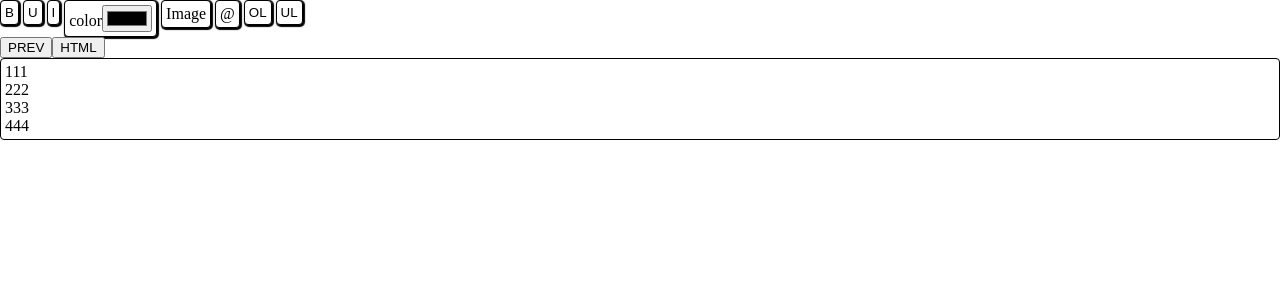
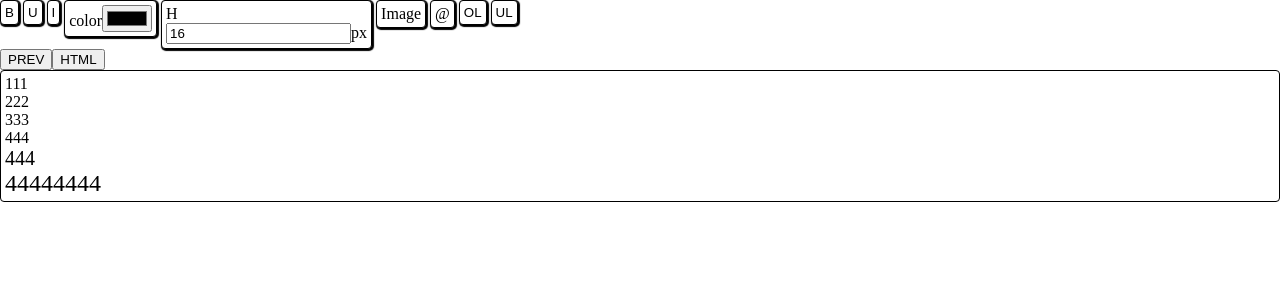
Before and after one commit to MaciejRog/react-komponenty, a React (Vite) app: page / in a window 1280 px wide. Shown: the top 300 px of the page. Built offline with nearby package versions, Linux system fonts and the light colour scheme.

Commit message:
add font size rich text editor

```diff
--- a/src/core/components/function-components/form-elements/RichTextEditor/RichTextEditor.tsx
+++ b/src/core/components/function-components/form-elements/RichTextEditor/RichTextEditor.tsx
@@ -12,6 +12,7 @@ import RichTextBtnColor from "./elements/RichTextBtn/RichTextBtnColor";
 import RichTextBtnImg from "./elements/RichTextBtn/RichTextBtnImg";
 import RichTextBtnMail from "./elements/RichTextBtn/RichTextBtnMail";
 import RichTextBtnList from "./elements/RichTextBtn/RichTextBtnList";
+import RichTextBtnFontSize from "./elements/RichTextBtn/RichTextBtnFontSize";
 
 const INIT_SELECTION_REF: {
   selection: Selection | null;
@@ -127,6 +128,10 @@ function RichTextEditor({
         />
         <RichTextBtnItalic range={selectedRange} onClick={handleStyleChange} />
         <RichTextBtnColor range={selectedRange} onClick={handleStyleChange} />
+        <RichTextBtnFontSize
+          selection={selecteSelection}
+          handleUpdate={handleValueChange}
+        />
         <RichTextBtnImg
           range={selectedRange}
           handleUpdate={handleValueChange}
--- a/src/core/components/function-components/form-elements/RichTextEditor/RichTextEditor.utils.ts
+++ b/src/core/components/function-components/form-elements/RichTextEditor/RichTextEditor.utils.ts
@@ -9,10 +9,14 @@ export const getNearestNotTextElement = (
   let elementToReturn: HTMLElement | null = null;
   const getNotTextElement = (nodeEl: Node | undefined | HTMLElement | null) => {
     if (nodeEl) {
-      if (nodeEl.nodeName === "#text") {
-        getNotTextElement(nodeEl.parentElement);
+      if (nodeEl.nodeName === "#document") {
+        elementToReturn = null;
       } else {
-        elementToReturn = nodeEl as HTMLElement;
+        if (nodeEl.nodeName === "#text") {
+          getNotTextElement(nodeEl.parentElement);
+        } else {
+          elementToReturn = nodeEl as HTMLElement;
+        }
       }
     }
   };
--- /dev/null
+++ b/src/core/components/function-components/form-elements/RichTextEditor/elements/RichTextBtn/RichTextBtnFontSize.tsx
@@ -0,0 +1,76 @@
+import { useEffect, useState } from "react";
+import styles from "./RichTextBtn.module.css";
+import {
+  getInnerRanges,
+  getNearestNotTextElement,
+  isInRichTextEditor,
+} from "../../RichTextEditor.utils";
+
+const INIT_VALUE = "16";
+
+function RichTextBtnFontSize({
+  selection,
+  handleUpdate,
+}: {
+  selection: Selection | null;
+  handleUpdate: Function;
+}) {
+  const [value, setValue] = useState(INIT_VALUE);
+  const selectionString = selection?.toString();
+
+  useEffect(() => {
+    const range = selection?.getRangeAt(0);
+    const firstSelectedElement = getNearestNotTextElement(
+      range?.startContainer
+    );
+    if (firstSelectedElement && isInRichTextEditor(firstSelectedElement)) {
+      const fontSize = getComputedStyle(firstSelectedElement)["fontSize"];
+      setValue(fontSize.split("px")[0] ?? INIT_VALUE);
+    }
+  }, [selection, selectionString]);
+
+  const handleChange = (e: React.ChangeEvent<HTMLInputElement>) => {
+    const newHeight = e.target.value;
+    const range = selection?.getRangeAt(0);
+    const newRangesElements: Element[] = [];
+    if (range) {
+      const nearestWrappingElement = getNearestNotTextElement(
+        range?.commonAncestorContainer
+      );
+      const ranges = getInnerRanges(range, nearestWrappingElement);
+      ranges.forEach((rangeEl) => {
+        const clone = rangeEl.cloneRange().cloneContents();
+        const nearestElement = getNearestNotTextElement(rangeEl.startContainer);
+        if (nearestElement) {
+          if (clone.textContent === nearestElement.innerHTML) {
+            nearestElement.style["fontSize"] = newHeight + "px";
+
+            newRangesElements.push(nearestElement);
+          } else {
+            const boldElement = document.createElement("span");
+            boldElement.style["fontSize"] = newHeight + "px";
+            boldElement.appendChild(clone);
+            rangeEl?.extractContents();
+            rangeEl?.insertNode(boldElement);
+
+            newRangesElements.push(boldElement);
+          }
+        }
+      });
+    }
+    setValue(newHeight);
+    handleUpdate();
+  };
+
+  return (
+    <div className={`${styles.RichTextBtn}`}>
+      <div>H</div>
+      <label>
+        <input type="number" value={value} onChange={handleChange} />
+        <span>px</span>
+      </label>
+    </div>
+  );
+}
+
+export default RichTextBtnFontSize;
--- a/src/core/pages/Main.tsx
+++ b/src/core/pages/Main.tsx
@@ -33,7 +33,7 @@ function Main() {
   // `);
   //##############################
   const [textValue, setTextValue] = useState(`
-    <div>111</div><div>222</div><div>333</div><div>444<br></div>
+    <div>111</div><div>222</div><div>333</div><div>444<br></div><div style="font-size: 20px;">444<br></div><div style="font-size: 1.5rem;">44444444<br></div>
   `);
   //##############################
   // const [textValue, setTextValue] = useState(``);
```
